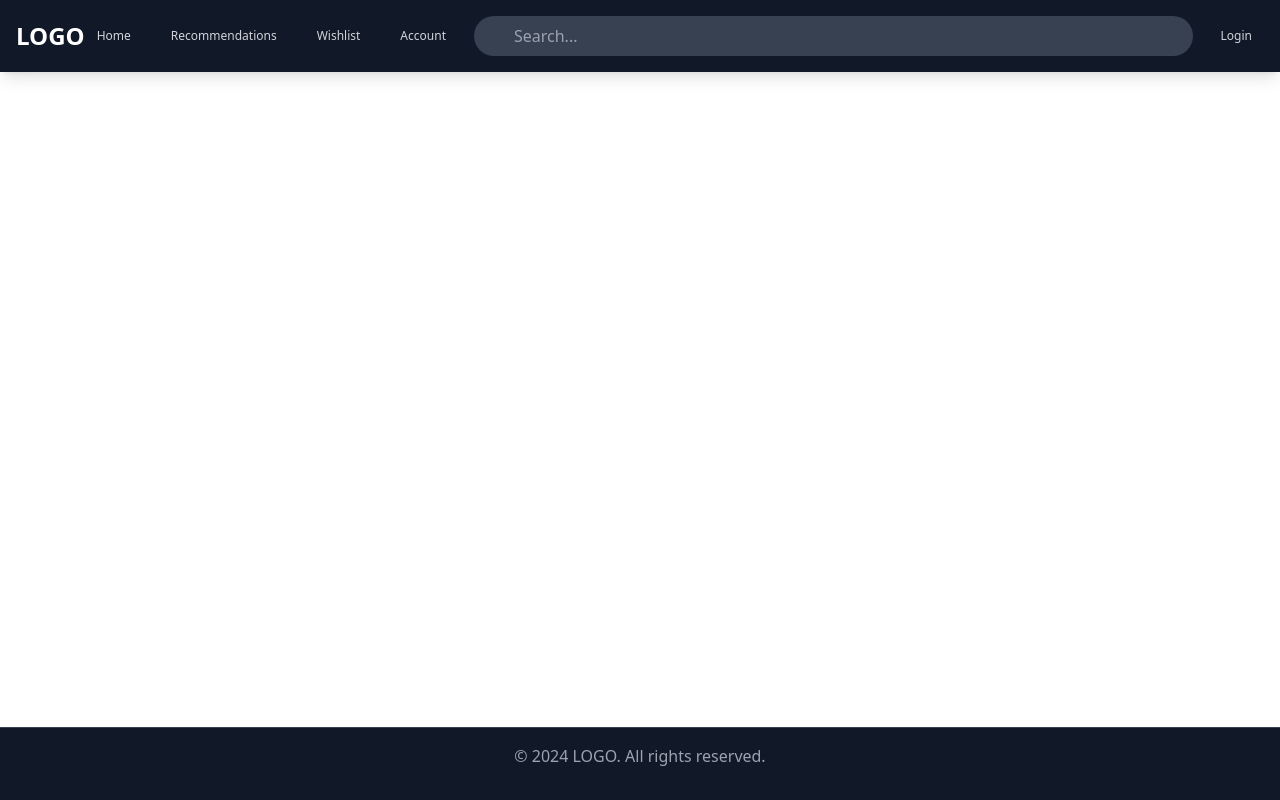
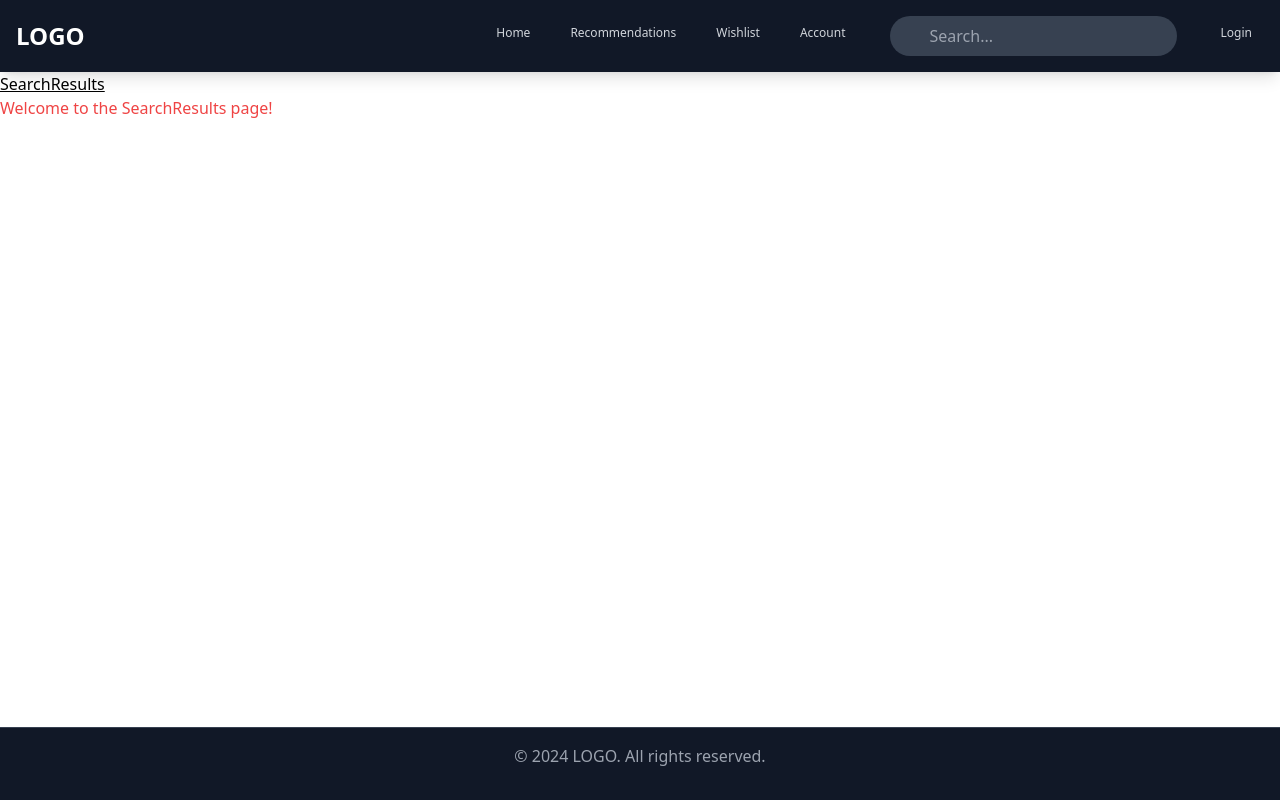
Before and after one commit to Hornpep/NewGameFinder, a React (Vite) app in the folder FE/: page /SearchResults in a window 1280 px wide. Built offline with nearby package versions, Linux system fonts and the light colour scheme.

Commit message:
update framework

```diff
--- a/FE/src/App.jsx
+++ b/FE/src/App.jsx
@@ -1,19 +1,15 @@
-import React, { useState } from 'react';
-import {
-  BrowserRouter as Router,
-  Route,
-  Routes,
-  Navigate,
-} from 'react-router-dom';
+import React from 'react';
+import { BrowserRouter as Router, Route, Routes } from 'react-router-dom';
 import Navbar from './components/Navbar';
 import Home from './pages/Home';
 import Recommendations from './pages/Recommendations';
 import Wishlist from './pages/Wishlist';
 import Account from './pages/Account';
-import Search from './pages/Search';
+import SearchResults from './pages/SearchResults';
 import Signup from './pages/SignUp';
 import Login from './pages/Login';
 import Footer from './components/Footer';
+import Gamedetails from './pages/GameDetails';
 
 const App = () => {
   return (
@@ -37,8 +33,8 @@ const App = () => {
           element={<Account />}
         />
         <Route
-          path="/Search"
-          element={<Search />}
+          path="/SearchResults"
+          element={<SearchResults />}
         />
         <Route
           path="/Login"
@@ -48,6 +44,10 @@ const App = () => {
           path="/Signup"
           element={<Signup />}
         />
+        <Route
+          path="/Gamedetails"
+          element={<Gamedetails />}
+        />
       </Routes>
       <Footer />
     </Router>
--- a/FE/src/components/Navbar.jsx
+++ b/FE/src/components/Navbar.jsx
@@ -1,5 +1,6 @@
 import React from 'react';
 import { Link } from 'react-router-dom';
+import Search from './Search';
 
 const Navbar = () => {
   return (
@@ -39,22 +40,16 @@ const Navbar = () => {
           >
             Account
           </Link>
+
+          <Search />
+
+          <Link
+            to="/Login"
+            className="text-gray-300 hover:text-white px-3 py-2 rounded-md text-sm font-medium"
+          >
+            Login
+          </Link>
         </div>
-        <div className="flex-1 mx-4">
-          <div className="relative text-gray-400">
-            <input
-              type="search"
-              placeholder="Search..."
-              className="w-full bg-gray-700 text-white rounded-full py-2 px-4 pl-10 focus:outline-none focus:ring-2 focus:ring-blue-500"
-            />
-          </div>
-        </div>
-        <Link
-          to="/Login"
-          className="text-gray-300 hover:text-white px-3 py-2 rounded-md text-sm font-medium"
-        >
-          Login
-        </Link>
       </div>
     </nav>
   );
--- /dev/null
+++ b/FE/src/components/Search.jsx
@@ -0,0 +1,19 @@
+import React from 'react';
+
+const Search = () => {
+  return (
+    <div className="flex">
+      <div className="flex-1 mx-4">
+        <div className="relative text-gray-400">
+          <input
+            type="search"
+            placeholder="Search..."
+            className="w-full bg-gray-700 text-white rounded-full py-2 px-4 pl-10 focus:outline-none focus:ring-2 focus:ring-blue-500"
+          />
+        </div>
+      </div>
+    </div>
+  );
+};
+
+export default Search;
--- /dev/null
+++ b/FE/src/pages/GameDetails.jsx
@@ -0,0 +1,12 @@
+import React from 'react';
+
+const Gamedetails = () => {
+  return (
+    <div>
+      <h1 className="underline">Gamedetails Page</h1>
+      <p className="text-red-500">Welcome to the Gamedetails page!</p>
+    </div>
+  );
+};
+
+export default Gamedetails;
--- a/FE/src/pages/Search.jsx
+++ /dev/null
@@ -1,27 +0,0 @@
-import React from 'react';
-
-const Search = () => {
-  return (
-    <div>
-      <form
-        onSubmit={handleSearch}
-        className="flex"
-      >
-        <input
-          type="text"
-          value={searchQuery}
-          onChange={(e) => setSearchQuery(e.target.value)}
-          placeholder="Suche..."
-          className="px-2 py-1 rounded"
-          onKeyDown={(e) => {
-            if (e.key === 'Enter') {
-              handleSearch(e);
-            }
-          }}
-        />
-      </form>
-    </div>
-  );
-};
-
-export default Search;
--- /dev/null
+++ b/FE/src/pages/SearchResults.jsx
@@ -0,0 +1,12 @@
+import React from 'react';
+
+const Searchresults = () => {
+  return (
+    <div>
+      <h1 className="underline">SearchResults</h1>
+      <p className="text-red-500">Welcome to the SearchResults page!</p>
+    </div>
+  );
+};
+
+export default Searchresults;
```
Also changed, not shown: FE/src/components/Error.jsx (added).
